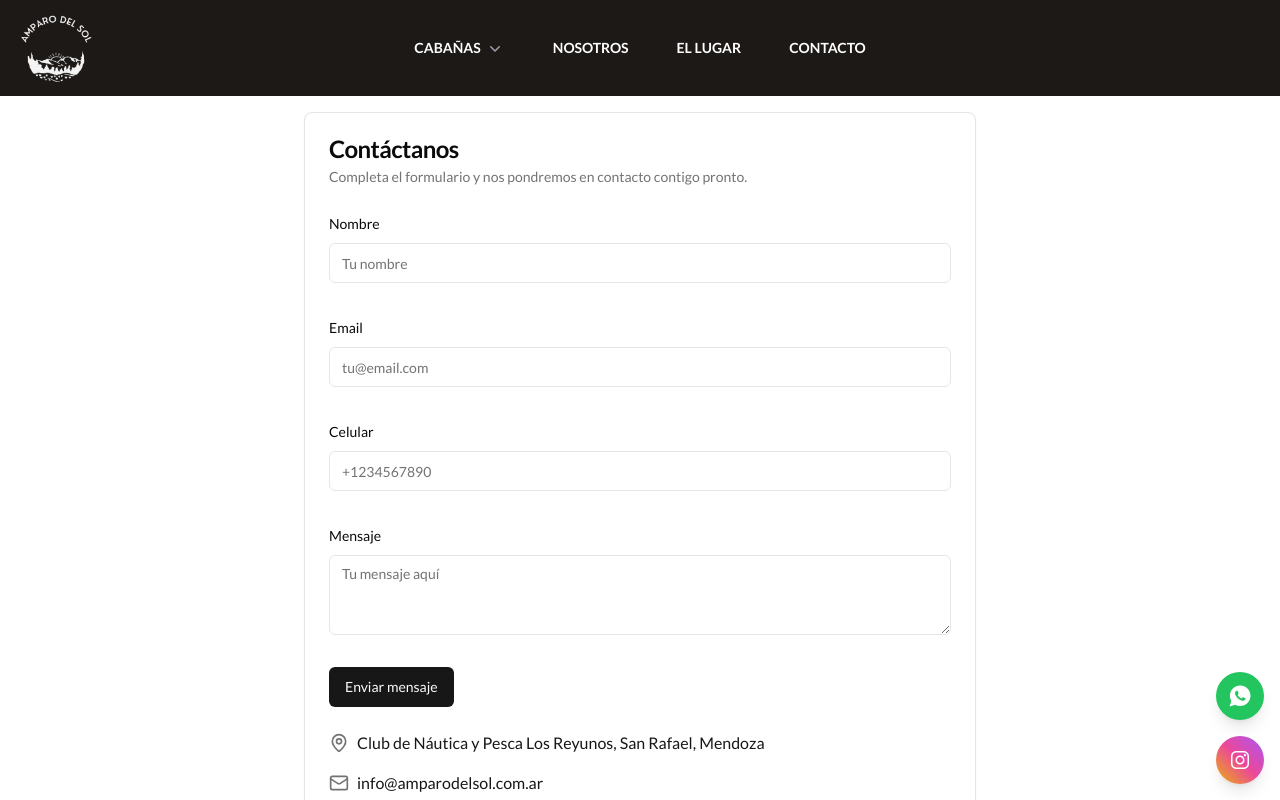
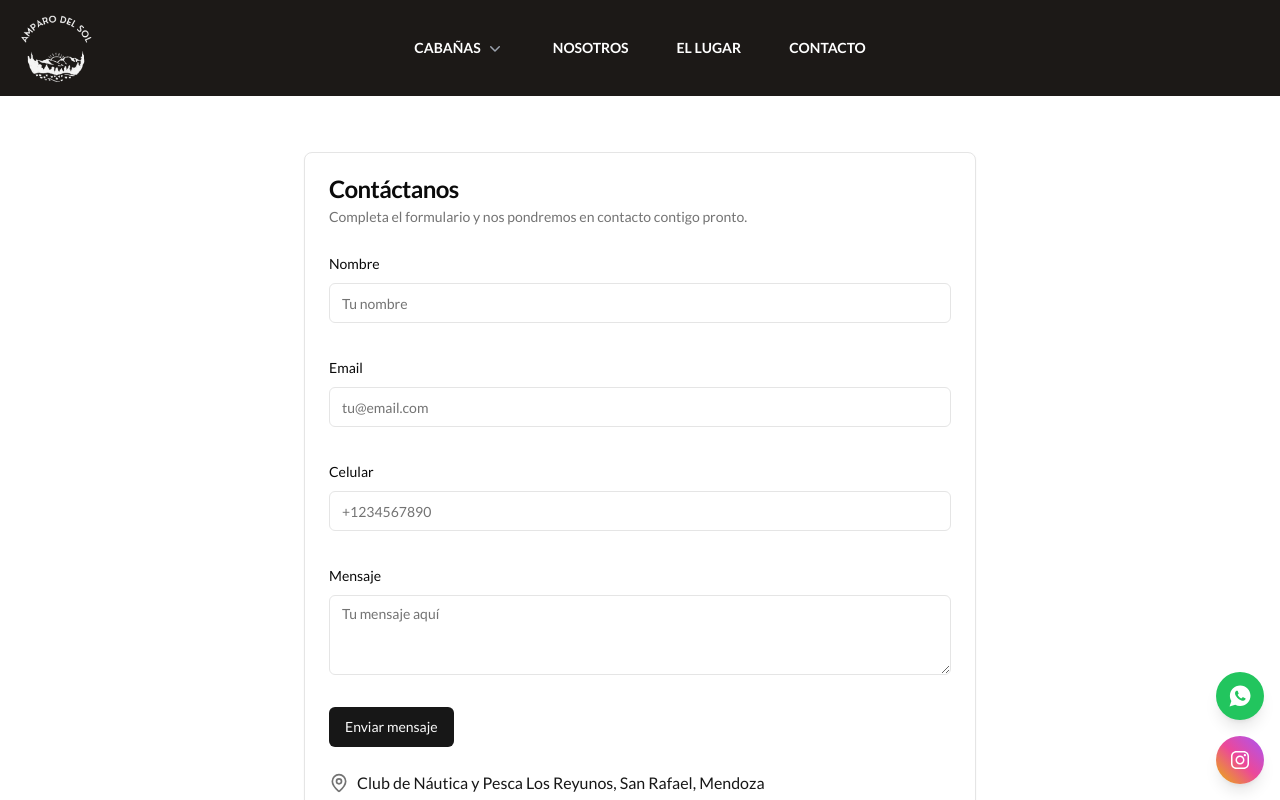
Before and after one commit to LautaroAnsaloni/amparo-del-sol, a Next.js app: page /contacto in a window 1280 px wide. Shown: the top 800 px of the page. Built offline with nearby package versions, Linux system fonts and the light colour scheme.

Commit message:
margin form contacto

```diff
--- a/src/app/contacto/page.tsx
+++ b/src/app/contacto/page.tsx
@@ -7,7 +7,9 @@ export default function ContactPage() {
       <div className="flex flex-col min-h-screen font-lato">
     <main>
       <Navbar/>
-      <FormularioContacto />
+      <div className="my-10">
+      <FormularioContacto/>
+      </div>
       <Footer/>
     </main>
       </div>
```
